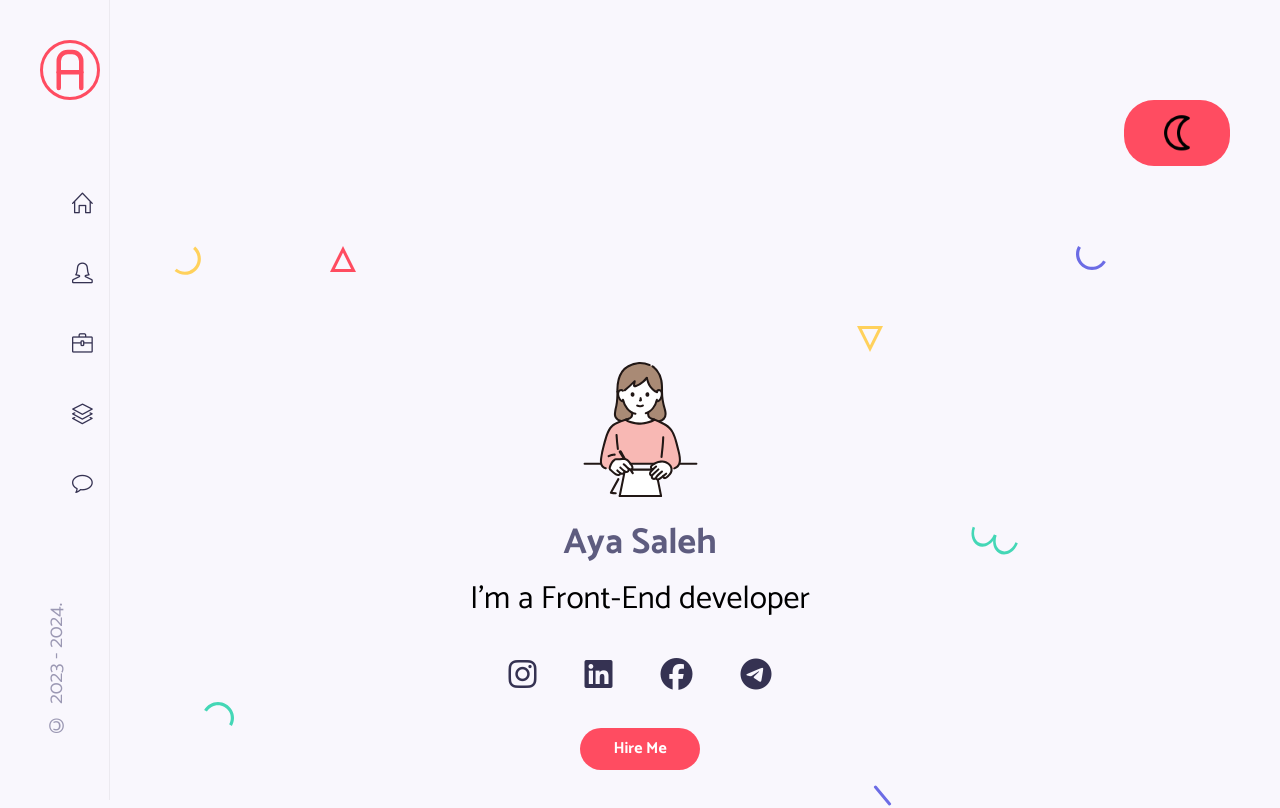
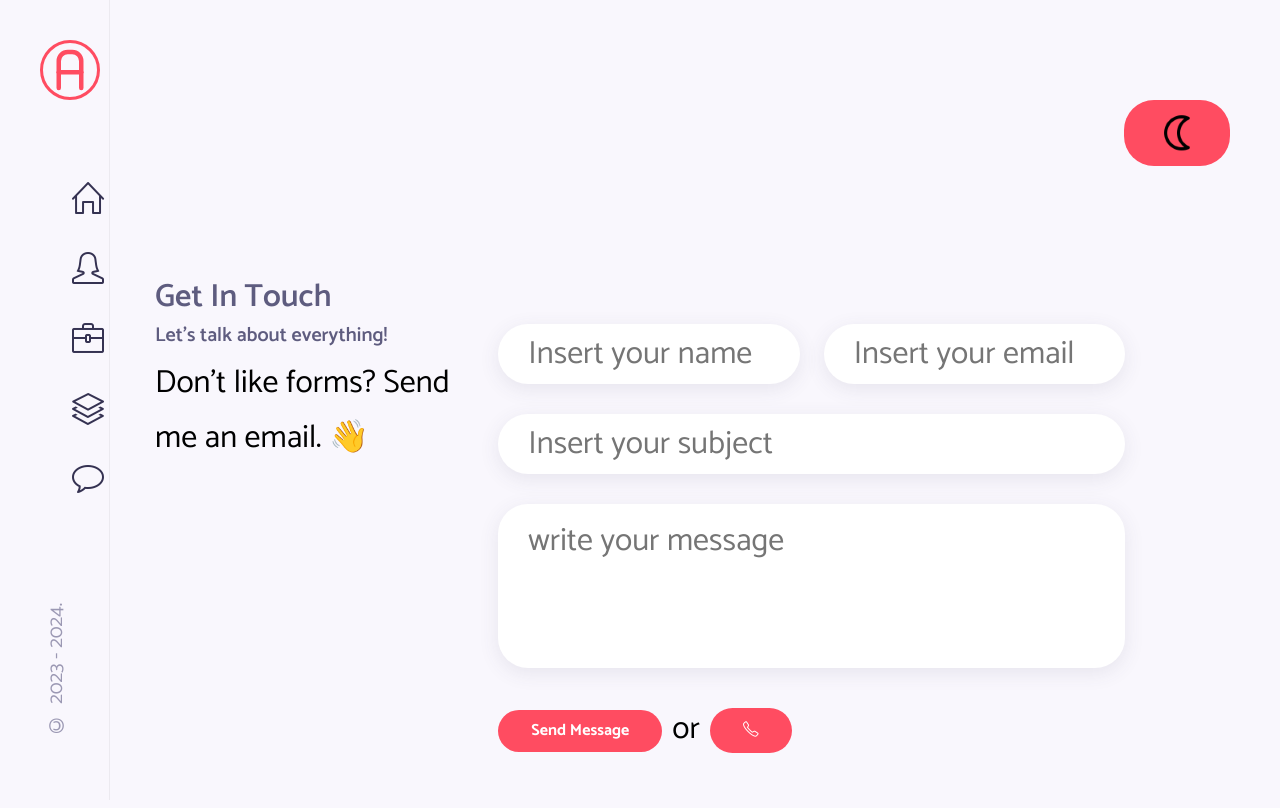
Before and after one commit to ayaSaleh717/portifolio, a React (Create React App) app: page /contact in a window 1280 px wide. Shown: the top 808 px of the page. Built offline with nearby package versions, Linux system fonts and the light colour scheme.

Commit message:
Add React Route too the website

```diff
--- a/package.json
+++ b/package.json
@@ -11,6 +11,7 @@
     "mailtrap": "^3.2.0",
     "react": "^18.2.0",
     "react-dom": "^18.2.0",
+    "react-router-dom": "^6.16.0",
     "react-scripts": "5.0.1",
     "web-vitals": "^2.1.4"
   },
--- a/src/App.js
+++ b/src/App.js
@@ -8,25 +8,53 @@ import Services from './component/services/Services';
 import Contact from './component/contact/Contact'
 import DarkMode from './component/Dark/DarkMode';
 import BackBotton from './component/BackBotton/BackBotton';
+// import RouterLayOut from './component/RouterLayOut';
+
+import {createBrowserRouter ,Route,createRoutesFromElements, RouterProvider} from 'react-router-dom'
+
+const router = createBrowserRouter(
+  createRoutesFromElements(
+    <Route path='/' element={<Slider/>}>
+        <Route path='/' element={<Home />} />
+        <Route path='about' element={<About />} />
+        <Route path='serveces' element={<Services />} />
+        <Route path='portfolio' element={<Portifolio />} />
+        <Route path='contact' element={<Contact />} />
+
+        </Route>
+
+  )
+
+)
+
+
+
+function App() {
+
+
+  return (
+  <>
+  <RouterProvider router={router} >
+  {/* <BackBotton />
+    <Slider /> */}
+
+     </RouterProvider>
 
 
 
 
-function App() {
-  return (
-  <>
-   <BackBotton />
-    <Slider />
+{/*
+
     <main className='main'>
 
       <Home/>
       <About />
       <Services />
       {/* <Resume /> */}
-      <Portifolio />
+      {/* <Portifolio /> */}
       {/* <Blog /> */}
-      <Contact />
-    </main>
+      {/* <Contact /> */}
+    {/* </main> */}
   </>
 
   );
--- a/src/component/contact/contact.css
+++ b/src/component/contact/contact.css
@@ -45,15 +45,6 @@
     resize: none;
 }
 
-
-
-@media screen and (max-width:1000px){
-
-
-.contact_container{
-    grid-template-columns: repeat(1,1fr);
-}
-}
 .number{
     padding-left: 5px;
     display: none;
@@ -70,3 +61,31 @@
     }
 
 }
+
+
+@media screen and (max-width:1000px){
+
+
+.contact_container{
+    grid-template-columns: repeat(1,1fr);
+}
+
+
+    .number{
+      display: inline;
+      animation: num 0.3s ease 0.5;    }
+
+
+
+}
+
+
+@keyframes num {
+    50%{
+       opacity: 0;
+
+      }
+      100%{
+        opacity: 1;
+      }
+     };
--- a/src/component/home/Home.css
+++ b/src/component/home/Home.css
@@ -34,12 +34,13 @@
 
 }
 
+.navLink,
 .home-socials-link{
     color: var(--title-color);
     cursor: pointer;
 
 }
-
+.navLink:hover,
 .home-socials-link:hover{
     color: hsl(43, 100%, 68%);
 }
--- a/src/component/slider/Slider.js
+++ b/src/component/slider/Slider.js
@@ -1,7 +1,9 @@
 import React,{useState} from 'react'
 import './slider.css'
-import Logo from './../../assets/logo.png'
+// import Logo from './../../assets/logo.png'
 import DarkMode from '../Dark/DarkMode'
+import { NavLink,Outlet } from 'react-router-dom'
+
 
 const Slider = () => {
   const [displayNav, setdDisplayNav] = useState(false)
@@ -25,41 +27,41 @@ function shawMenu(){
       <ul className='nav_list'>
 
          <li className='nav_itemMenue'>
-            <a href="#home" className='nav_link'>
-              <i className='icon-home'>HOME</i>
-            </a>
+              <NavLink to='/'>
+              <i className='icon-home navLink nav_link'> HOME</i>
+               </NavLink>
+                </li>
+
+
+          <li className='nav_itemMenue'>
+          <NavLink to='/about'>
+          <i className='icon-user-female navLink nav_link'> ABOUT</i>
+               </NavLink>
+
           </li>
 
            <li className='nav_itemMenue'>
-              <a href="#about" className='nav_link'>
-                <i className='icon-user-female'>ABOUT</i>
-              </a>
+           <NavLink to='/serveces'>
+          <i className='icon-briefcase navLink nav_link'> SERVECES</i>
+               </NavLink>
+
            </li>
 
-           <li className='nav_itemMenue'>
-          <a href="#services" className='nav_link'>
-               <i className='icon-briefcase'>SERVICES</i>
-          </a>
-           </li>
-
-           {/* <li className='nav_itemMenue'>
-          <a href="#resume" className='nav_link'>
-               <i className='icon-graduation'>RESUME</i>
-          </a>
-           </li> */}
 
            <li className='nav_itemMenue'>
-          <a href="#portifolio" className='nav_link'>
-               <i className='icon-layers'>PORTIFOLIO</i>
-               </a>
+           <NavLink to='/portfolio'>
+          <i className='icon-layers navLink nav_link'> PORTIFOLIO</i>
+               </NavLink>
+
              </li>
 
 
 
            <li className='nav_itemMenue'>
-                <a href="#contact" className='nav_link'>
-                 <i className='icon-bubble'>COTACT</i>
-              </a>
+           <NavLink to='/contact'>
+          <i className='icon-bubble navLink nav_link'> CONTACT</i>
+               </NavLink>
+
            </li>
 
 
@@ -67,6 +69,12 @@ function shawMenu(){
     </div>
     </nav>
    </div>
+
+
+
+
+
+
    <aside className='aside'>
 
     <a href='#home' className='nav_logo'>
@@ -79,45 +87,36 @@ function shawMenu(){
             <ul className='nav_list'>
 
               <li className='nav_item'>
-            <a href="#home" className='nav_link'>
-              <i className='icon-home'></i>
-            </a>
+              <NavLink to='/'>
+              <i className='icon-home navLink'></i>
+               </NavLink>
                 </li>
 
                 <li className='nav_item'>
-              <a href="#about" className='nav_link'>
-                <i className='icon-user-female'></i>
-              </a>
+                <NavLink to='/about'>
+                <i className='icon-user-female navLink'></i></NavLink>
+
                 </li>
 
                 <li className='nav_item'>
-          <a href="#services" className='nav_link'>
-               <i className='icon-briefcase'></i>
-          </a>
+                <NavLink to='/serveces'>
+                <i className='icon-briefcase navLink'></i></NavLink>
+
                 </li>
 
-           {/* <li className='nav_item'>
-          <a href="#resume" className='nav_link'>
-               <i className='icon-graduation'></i>
-          </a>
-           </li> */}
+                <li className='nav_item'>
+                <NavLink to='/portfolio' >
+                <i className='icon-layers navLink'></i>
+                </NavLink>
+                  </li>
+
+
 
                 <li className='nav_item'>
-          <a href="#portifolio" className='nav_link'>
-               <i className='icon-layers'></i>
-               </a>
-             </li>
+                <NavLink to='/contact'>
+                <i className='icon-bubble navLink'></i>
+                </NavLink>
 
-               {/* <li className='nav_item'>
-                <a href="#blog" className='nav_link'>
-                 <i className='icon-note'></i>
-              </a>
-           </li> */}
-
-           <li className='nav_item'>
-                <a href="#contact" className='nav_link'>
-                 <i className='icon-bubble'></i>
-              </a>
                 </li>
 
 
@@ -128,6 +127,9 @@ function shawMenu(){
       <span className='copyright'>&copy; 2023 - 2024.</span>
     </div>
    </aside>
+   <main>
+        <Outlet />
+      </main>
    </section>
   )
 }
--- a/src/component/slider/slider.css
+++ b/src/component/slider/slider.css
@@ -79,6 +79,7 @@
 
 
 .nav_menu_dis{
+    margin-top: 20px;
     background-color: var( --container-color);
     /* backdrop-filter: blur(1.5rem) ; */
     width: 100%;
```
Also changed, not shown: 1 other file (tests, documents, lock files or other folders). Lines whose indentation alone changed are shown as unchanged.
